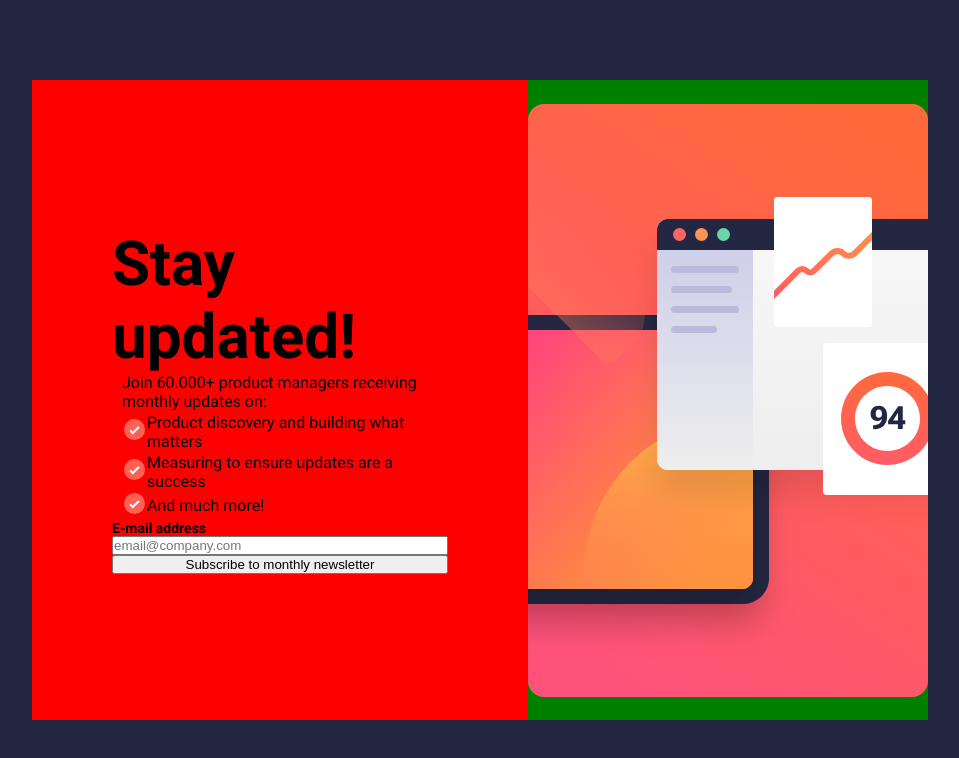
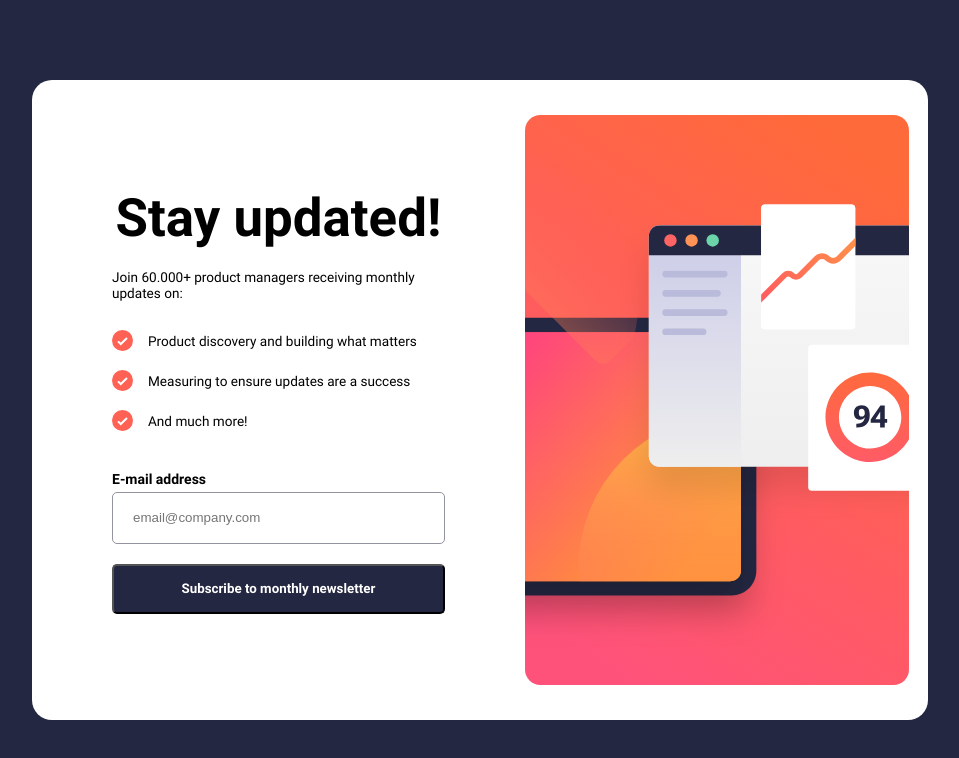
Before and after one commit to davidrockkj/Newsletter-sign-up-form, a plain HTML site: page home.html in a window 1280 px wide. Shown: the whole page, without its empty margins (160-1119 px from the left). Drawn offline with Linux system fonts and the light colour scheme.

Commit message:
HTML + CSS concluídos

```diff
--- a/home.html
+++ b/home.html
@@ -13,9 +13,26 @@
 
         <div class="aside-left">
             <h1>Stay updated!</h1>
-            <p>Join 60.000+ product managers receiving monthly updates on:</p>
+            <p id="description">Join 60.000+ product managers receiving monthly updates on:</p>
 
-            <table>
+            <div class="lists">
+                <div class="list">
+                    <img id="icon-topic" src="./assets/images/icon-list.svg">
+                    <p>Product discovery and building what matters</p>
+                </div>
+
+                <div class="list">
+                    <img id="icon-topic" src="./assets/images/icon-list.svg">
+                    <p>Measuring to ensure updates are a success</p>
+                </div>
+
+                <div class="list">
+                    <img id="icon-topic" src="./assets/images/icon-list.svg">
+                    <p>And much more!</p>
+                </div>
+            </div>
+
+            <!-- <table>
                 <tr>
                     <td id="icon-topic">
                         <img src="./assets/images/icon-list.svg">
@@ -41,13 +58,13 @@
                     </td>
                 </tr>
 
-            </table>
+            </table> -->
 
             <div class="input">
                 <label id="input-email">E-mail address</label>
                 <input type="email" name="" id="" placeholder="email@company.com">
 
-                <button #btn>Subscribe to monthly newsletter</button>
+                <button id="btn">Subscribe to monthly newsletter</button>
             </div>
         </div>
 
--- a/style.css
+++ b/style.css
@@ -41,12 +41,14 @@ body
 h1
 {
     font-family: Roboto-Bold;
-    font-size: 62px;
+    /* font-size: 62px; */
+    font-size: 3.3rem;
 }
 
 p
 {
-    padding: 0 10px;
+    /* padding: 0 10px; */
+    font-size: .85rem;
 }
 
 .main-content
@@ -57,7 +59,13 @@ p
     width: 70vw;
     height: 80vh;
     background-color: var(--white);
+    border-radius: 20px;
 }
+
+    #description
+    {
+        margin-top: 20px;
+    }
 
     .aside-left, .aside-right
     {
@@ -73,24 +81,57 @@ p
 
     .aside-left
     {
-        background-color: red;
         padding: 0px 80px;
 
     }
 
-        table
+        /* table
         {
             width: 100%;
-            padding-left: 10px;
+            grid-column: 20px;
+        } */
+
+        .lists
+        {
+            display: flex;
+            flex-direction: column;
+            justify-content: space-around;
+            width: 100%;
+            height: 120px;
+            margin-top: 20px;
+
+        }
+
+        .list
+        {
+            display: flex;
+            align-items: center;
+            position: relative;
+            width: 100%;
+
+        }
+
+        .list img#icon-topic
+        {
+            margin-right: 15px;
         }
 
         .input
         {
             display: flex;
             flex-direction: column;
+            width: 100%;
+            margin-top: 30px;
+        }
 
-            width: 100%;
-            /* position: relative; */
+        input
+        {
+            height: 50px;
+            border-radius: 5px;
+            border: 1px solid var(--grey);
+            color: var(--grey);
+            padding-left: 20px;
+            margin-top: 5px;
         }
 
         .input #input-email
@@ -99,7 +140,27 @@ p
             font-size: 14px;
         }
 
+        #btn
+        {
+            color: var(--white);
+            font-family: Roboto-Bold;
+
+            background-color: var(--dark-slate-grey);
+            height: 50px;
+            border-radius: 5px;
+            margin-top: 20px;
+        }
+
     .aside-right
     {
-        background-color: green;
+        display: flex;
+        /* justify-content: end; */
+        align-items: end;
+        padding-right: 1.5vw;
     }
+
+        .aside-right img
+        {
+            /* height: 500px; */
+            width: 30vw;
+        }
```
Also changed, not shown: newsletter.png (added), 1 other file.
